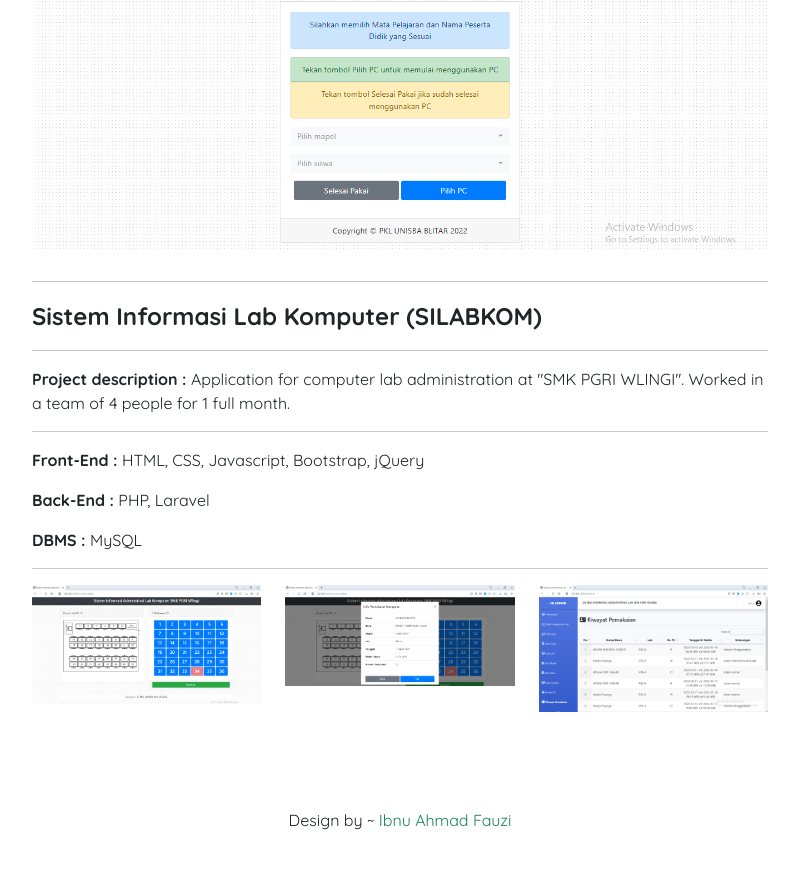
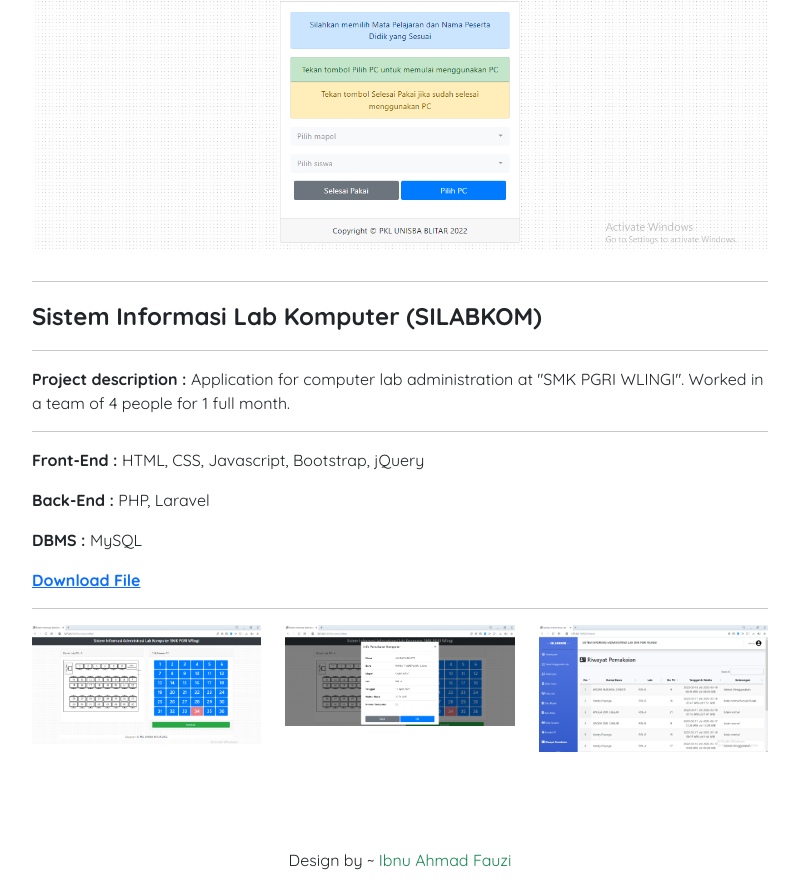
Before and after one commit to ibnuahmadfauzi/ibnuahmadfauzi.github.io, a plain HTML site: page portofolio/sistem-informasi-lab-komputer/index.html in a window 1280 px wide. Shown: the part 336-1224 px from the top of the page, without its empty margins (240-1039 px from the left). Before the commit the page ends 1184 px from the top, so only its background shows below. Drawn offline with nearby package versions, Linux system fonts and the light colour scheme.

Commit message:
Update index.html

```diff
--- a/portofolio/sistem-informasi-lab-komputer/index.html
+++ b/portofolio/sistem-informasi-lab-komputer/index.html
@@ -82,6 +82,9 @@
                 <p>
                     <b>DBMS : </b> MySQL
                 </p>
+                  <p>
+                    <b><a href="https://drive.google.com/drive/folders/1WkUzV9awNXrSr0qTfibtQh2hGAu2-Xeb?usp=sharing">Download File</a></b>
+                </p>
                 <hr>
                 <div class="row">
                     <div class="col-sm-4">
```
